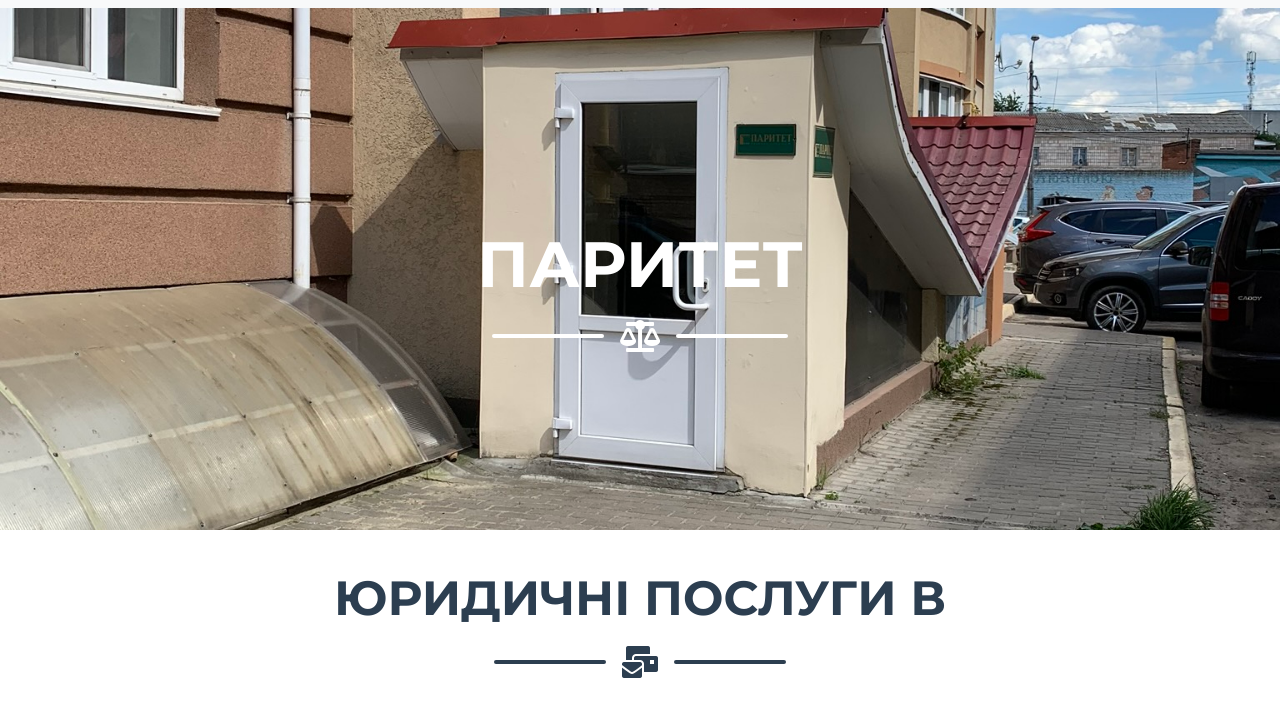
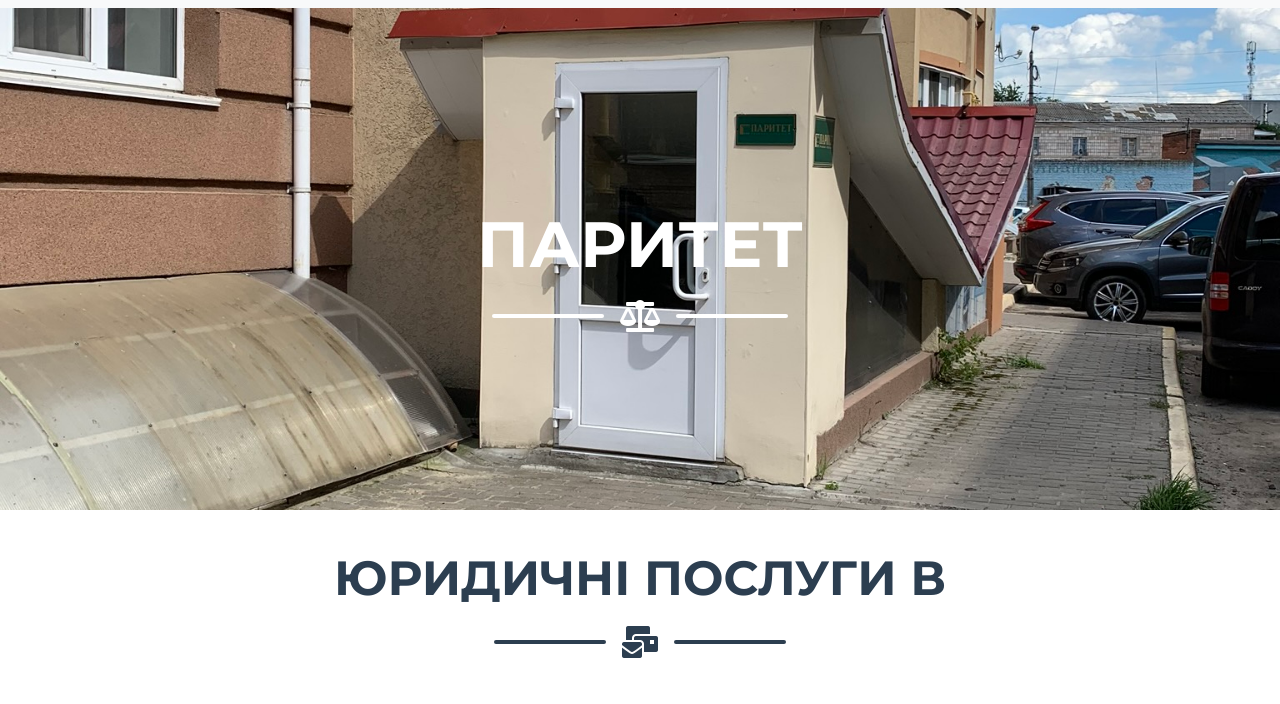
Before and after one commit to TimonUA/Parytet, a website with bundled scripts: page index.html in a window 1280 px wide. Shown: the part 96-800 px from the top of the page. Built offline with nearby package versions, Linux system fonts and the light colour scheme; files whose address does not match are found by name.

Commit message:
Update index.html

```diff
--- a/index.html
+++ b/index.html
@@ -61,7 +61,7 @@
 
       <!-- </div> -->
       <!-- <div class="col-lg-4  mx-auto d-flex align-items-center"> -->
-        <h1 class="masthead-heading text-uppercase" style="padding-top: 50px;" alt="Паритет" >Паритет</h1>
+        <h1 class="masthead-heading text-uppercase" style="padding-top: 30px;" alt="Паритет" >Паритет</h1>
         <div class="divider-custom divider-light" style="padding-bottom: 50px;">
           <div class="divider-custom-line"></div>
           <div class="divider-custom-icon">
```
